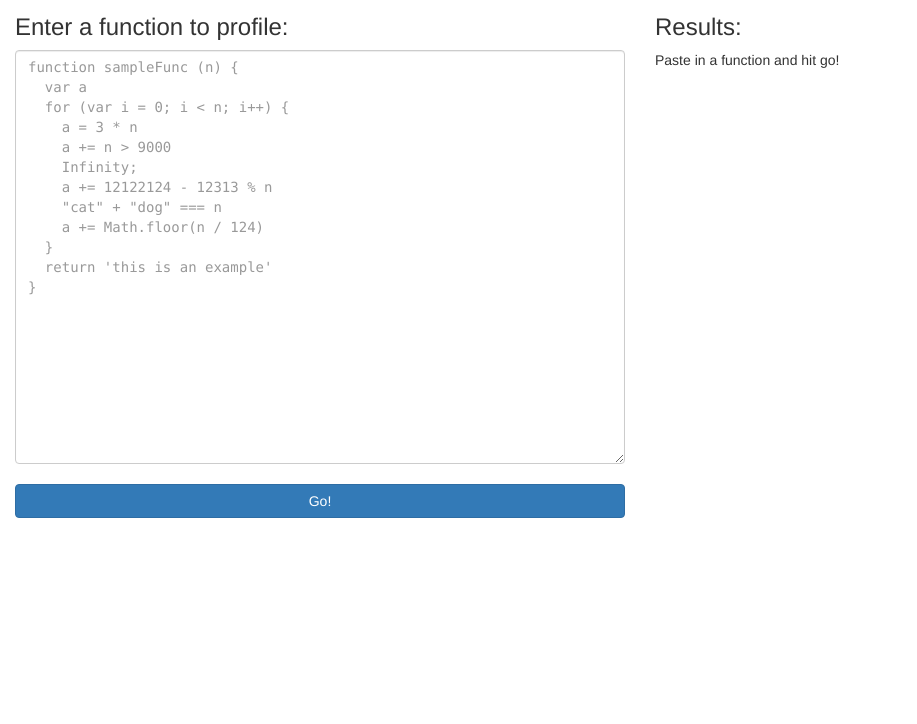
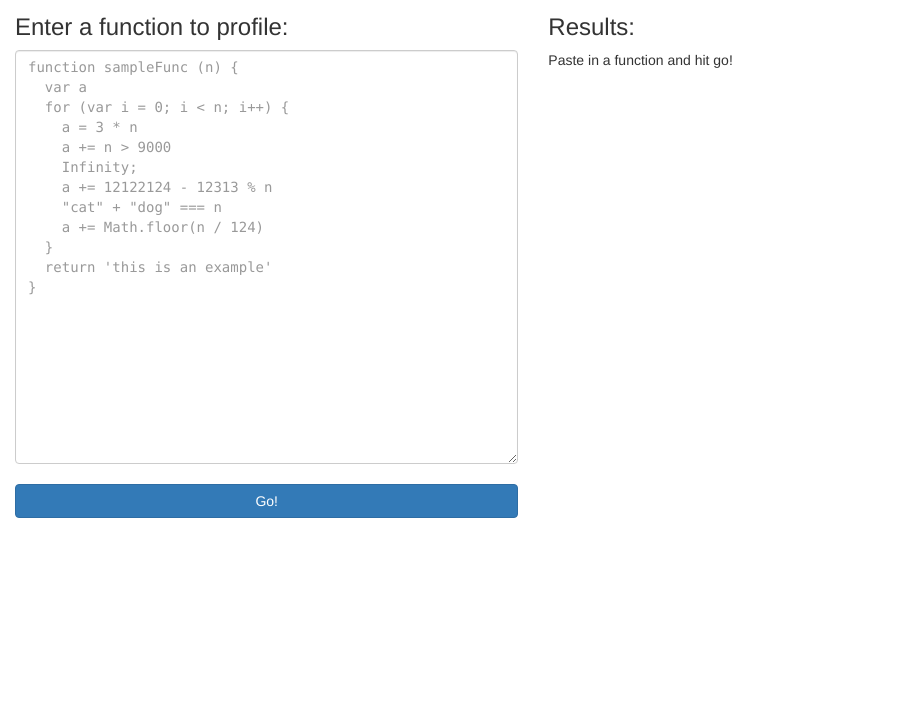
Before and after one commit to dsernst/time-complexity-viewer, a website: page index.html in a window 1280 px wide. Shown: the part 76-800 px from the top of the page, without its empty margins (0-917 px from the left). Drawn offline with Linux system fonts and the light colour scheme.

Commit message:
better divide layout, funcInput doesn't need to be so wide, more room for graph

```diff
--- a/behavior.js
+++ b/behavior.js
@@ -9,6 +9,8 @@ performance.now = (function() {
 })();
 
 var inputSizes = [0,1,2,5,10,25,75,250,1000,5000,20000,100000,500000,3000000]
+var results = []
+var chart
 
 function sampleFunc (n) {
   var a
@@ -41,8 +43,6 @@ var profile = function (func, input) {
   return (performance.now() - start).toFixed(4)
 }
 
-var results = []
-
 var print = function (size, time) {
   // var $line = $('<li>')
   // $line.append('<span class="size">' + size + '</span>: ')
@@ -57,7 +57,6 @@ var print = function (size, time) {
   })
 }
 
-var chart
 
 var run = function () {
   $('.results p').hide()
--- a/index.html
+++ b/index.html
@@ -16,12 +16,12 @@
 
   <body>
     <h1 class="text-center">The Time Complexity Viewer</h1>
-    <div class="inputArea col-md-6">
+    <div class="inputArea col-md-5">
       <h3>Enter a function to profile:</h3>
       <samp><textarea id="script" class="form-control" rows="20"></textarea></samp><br>
       <button class="btn btn-primary btn-block" onclick="run()">Go!</button>
     </div>
-    <div class="results col-md-4">
+    <div class="results col-md-5">
       <h3>Results:</h3>
       <p>Paste in a function and hit go!</p>
       <div id="chart"></div>
```
